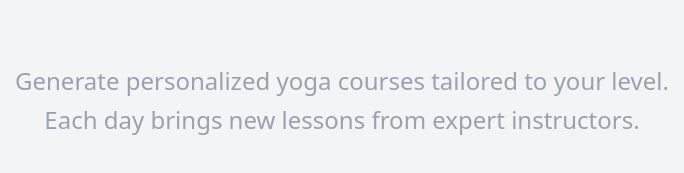
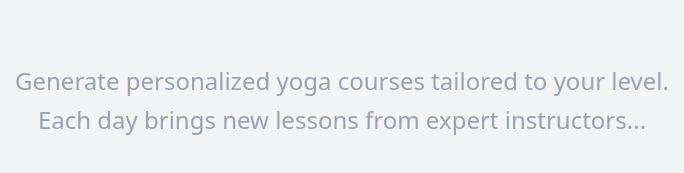
Before and after one commit to notVivekG/yoga-playlist-generator, a website: page src/index.html in a window 1280 px wide. Shown: the part 507-680 px from the top of the page, 298-982 px from the left. Drawn offline with nearby package versions, Linux system fonts and the light colour scheme; files that its build step writes are made by us from their sources.

Commit message:
final change

```diff
--- a/src/index.html
+++ b/src/index.html
@@ -44,7 +44,7 @@
 
     <p class="text-gray-400 space-y-10 text-2xl  leading-relaxed">
       Generate personalized yoga courses tailored to your level.<br>
-      Each day brings new lessons from expert instructors.
+      Each day brings new lessons from expert instructors...
     </p>
   </section>
 
```
